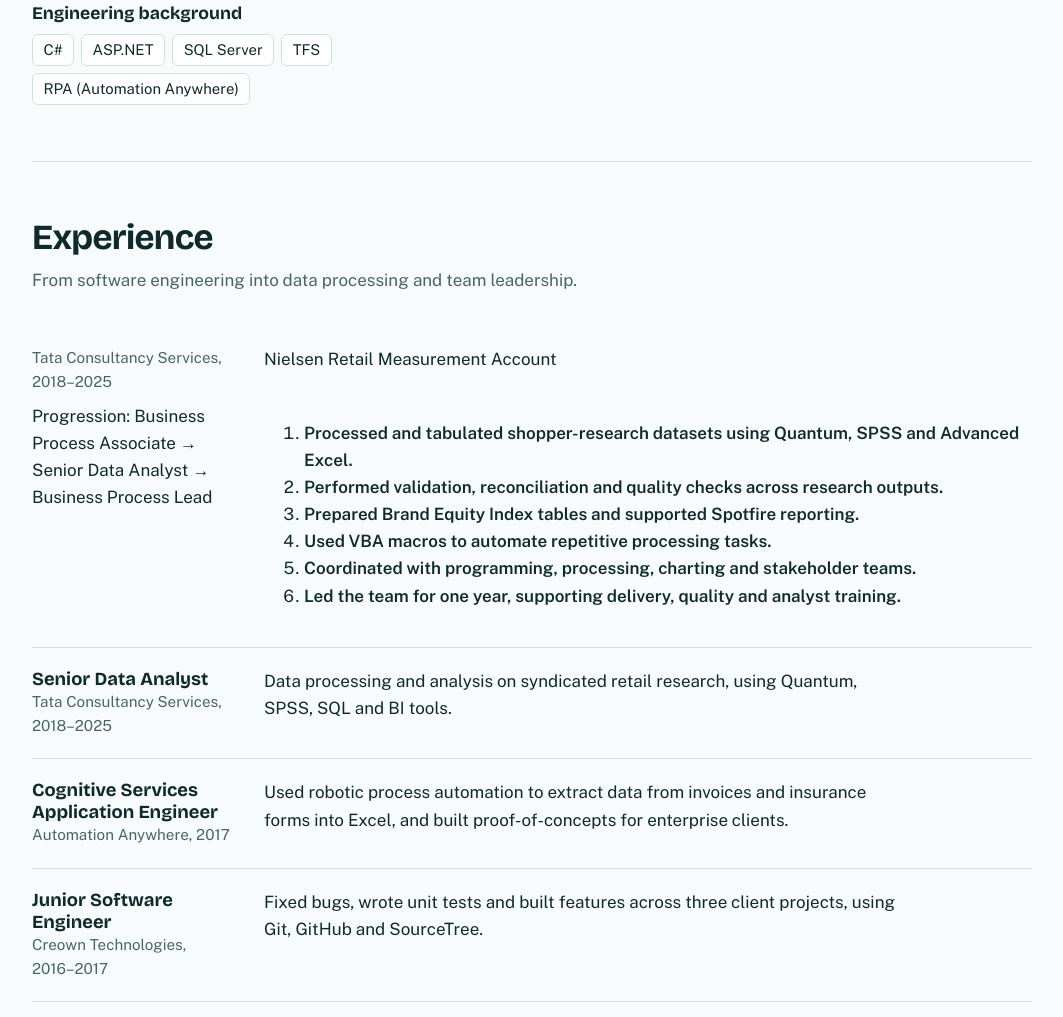
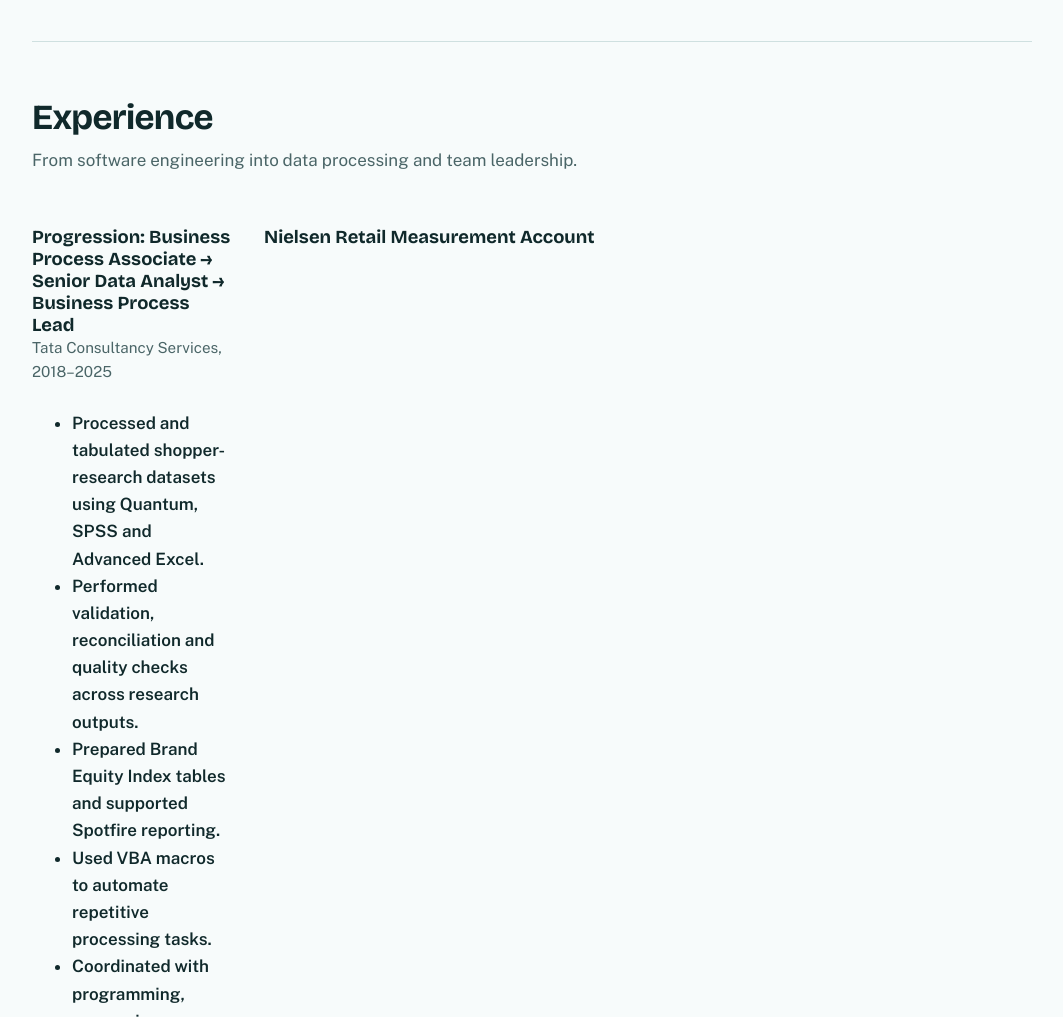
Before and after one commit to apurvaauchil/apurvaauchil.github.io, a plain HTML site: page index.html in a window 1280 px wide. Shown: the part 1783-2800 px from the top of the page, without its empty margins (108-1171 px from the left). Drawn offline with nearby package versions, Linux system fonts and the light colour scheme.

Commit message:
Update index.html

```diff
--- a/index.html
+++ b/index.html
@@ -148,9 +148,9 @@ footer{padding:2rem 0 3rem;color:var(--muted);font-size:.9rem;border-top:1px sol
           <li><strong>Validate and reconcile</strong></li>
           <li><strong>Prepare reporting outputs</strong></li>
           <li><strong>Coordinate delivery</strong></li>
-          <li>Additional learning and project skills: SQL, Python, Power BI and Azure Synapse Analytics basics.</li>
         </ol>
       </div>
+      <p>Additional learning and project skills: SQL, Python, Power BI and Azure Synapse Analytics basics.</p>
     </div>
 
     <section id="skills">
@@ -192,21 +192,16 @@ footer{padding:2rem 0 3rem;color:var(--muted);font-size:.9rem;border-top:1px sol
       <h2 class="s">Experience</h2>
       <p class="sub">From software engineering into data processing and team leadership.</p>
       <div class="role">
-        <div><div class="who">Tata Consultancy Services, 2018–2025</div></div>
-        <p>Nielsen Retail Measurement Account</p>
-        <p>Progression: Business Process Associate → Senior Data Analyst → Business Process Lead</p>
-        <ol>
+        <div><h3>Progression: Business Process Associate → Senior Data Analyst → Business Process Lead</h3><div class="who">Tata Consultancy Services, 2018–2025</div></div>
+        <h3>Nielsen Retail Measurement Account</h3>
+        <ul>
         <li><strong>Processed and tabulated shopper-research datasets using Quantum, SPSS and Advanced Excel.</strong></li>
         <li><strong>Performed validation, reconciliation and quality checks across research outputs.</strong></li>
         <li><strong>Prepared Brand Equity Index tables and supported Spotfire reporting.</strong></li>
         <li><strong>Used VBA macros to automate repetitive processing tasks.</strong></li>
         <li><strong>Coordinated with programming, processing, charting and stakeholder teams.</strong></li>
         <li><strong>Led the team for one year, supporting delivery, quality and analyst training.</strong></li>
-        </ol>
-      </div>
-      <div class="role">
-        <div><h3>Senior Data Analyst</h3><div class="who">Tata Consultancy Services, 2018–2025</div></div>
-        <p>Data processing and analysis on syndicated retail research, using Quantum, SPSS, SQL and BI tools.</p>
+        </ul>
       </div>
       <div class="role">
         <div><h3>Cognitive Services Application Engineer</h3><div class="who">Automation Anywhere, 2017</div></div>
```
